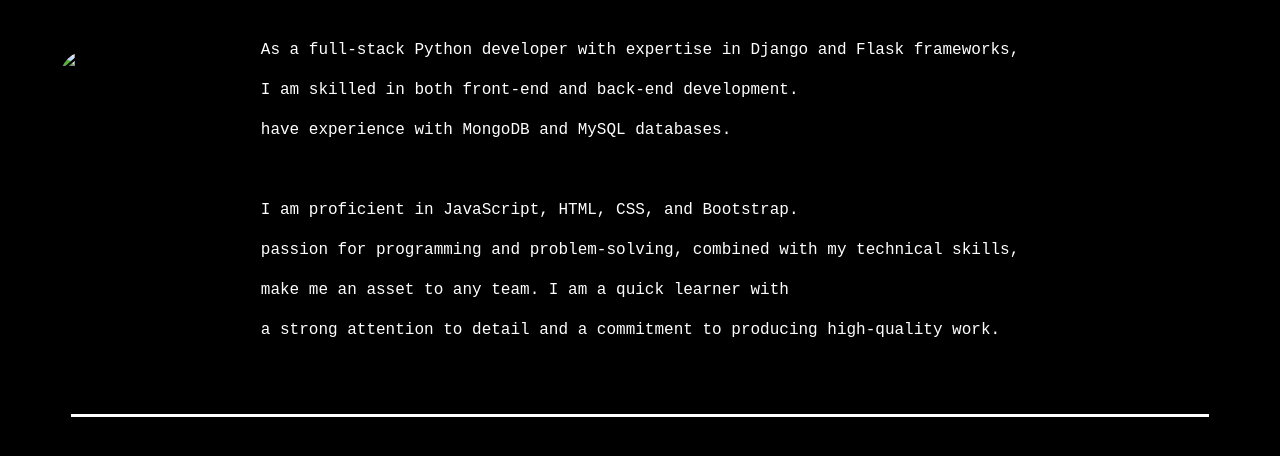
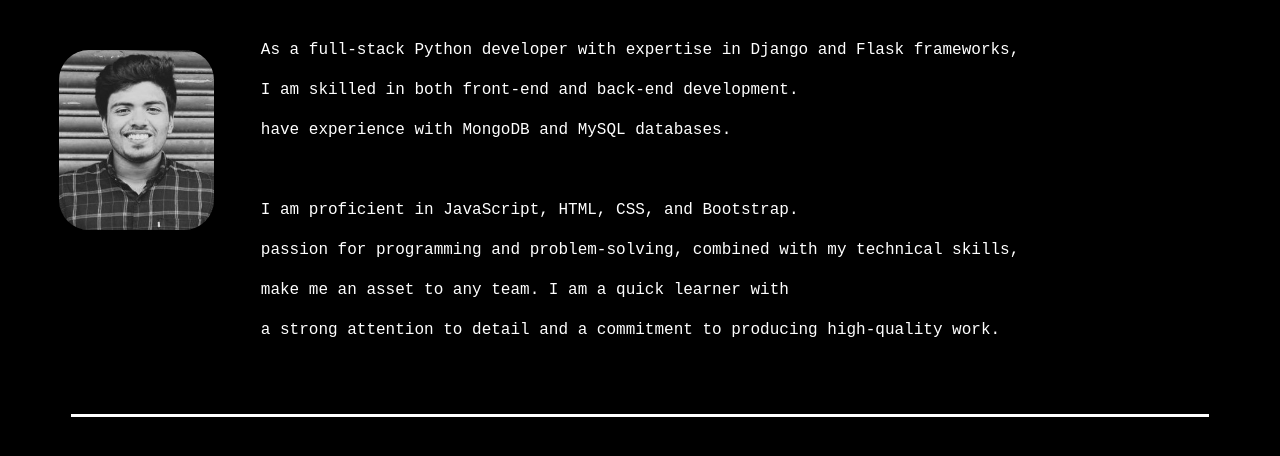
Before and after one commit to ajmalashrf/portfoliowebsite, a plain HTML site: page about.html in a window 1280 px wide. Shown: the part 148-604 px from the top of the page. Drawn offline with Linux system fonts and the light colour scheme.

Commit message:
Update about.html

```diff
--- a/about.html
+++ b/about.html
@@ -8,7 +8,7 @@
   <title>About Me</title>
   <link rel="stylesheet" type="text/css" href="style2.css">
   <link rel="stylesheet" href="https://cdnjs.cloudflare.com/ajax/libs/font-awesome/5.15.1/css/all.min.css" integrity="sha512-+4zCK9k+qNFUR5X+cKL9EIR+ZOhtIloNl9GIKS57V1MyNsYpYcUrUeQc9vNfzsWfV28IaLL3i96P9sdNyeRssA==" crossorigin="anonymous" />
-  <img src="static/slfprtfflio2.jpg" alt="card image" style="float: left; width: 155px; height: 180px; margin-right: 20px;">
+  <img src="slfprtfflio2.jpg" alt="card image" style="float: left; width: 155px; height: 180px; margin-right: 20px;">
 </head>
 <body>
   <header>
```
